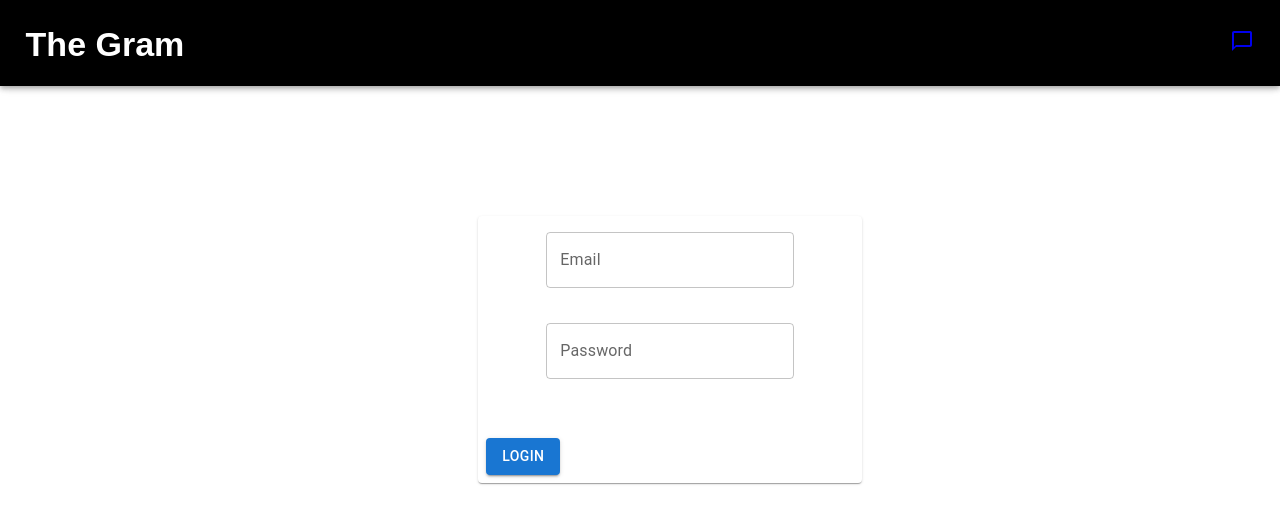
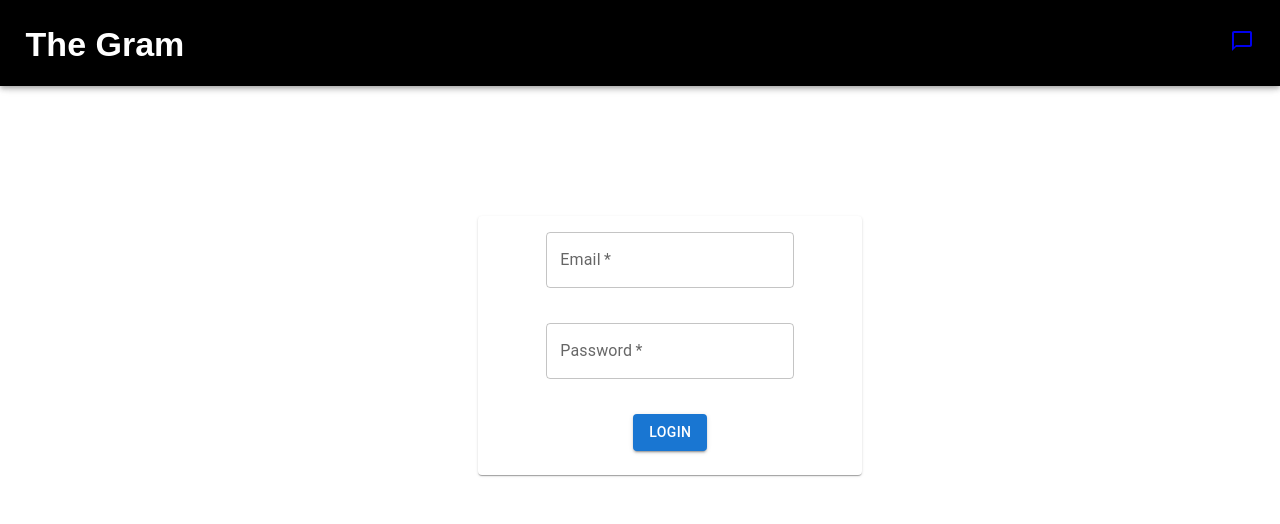
Before and after one commit to maahi-jain/The-Gram, a React (Create React App) app in the folder app/: page / in a window 1280 px wide. Shown: the top 524 px of the page. Built offline with nearby package versions, Linux system fonts and the light colour scheme.

Commit message:
handle login error

```diff
--- a/app/src/Components/Login/index.js
+++ b/app/src/Components/Login/index.js
@@ -2,7 +2,7 @@ import { Button, Card, CardActions, CardContent, TextField } from "@mui/material
 import React, { useContext, useEffect, useState } from "react";
 import "./style.css"
 import useAuthentication from "../../CustomHooks/useAuthentication";
-import { useLocation, useNavigate } from "react-router-dom";
+import { useNavigate } from "react-router-dom";
 
 const Login = () => {
     const [email, setEmail] = useState("");
@@ -10,8 +10,6 @@ const Login = () => {
     const { AuthCtx } = useAuthentication();
     const { user, error, login } = useContext(AuthCtx);
     const navigate = useNavigate();
-    const location = useLocation();
-    // const from = location?.state?.from?.pathName || "/home"
 
     useEffect(() => {
         user && navigate("/home");
@@ -21,18 +19,17 @@ const Login = () => {
         <div className="container">
             <Card id="loginForm">
                 <CardContent>
-                    <form>
+                    <form onSubmit={() => login(email, password)}>
                         <div className="input">
-                            <TextField label="Email" variant="outlined" onChange={(e) => setEmail(e.target.value)} />
+                            <TextField type="email" required label="Email" variant="outlined" onChange={(e) => setEmail(e.target.value)} />
                         </div>
                         <div className="input">
-                            <TextField type="password" label="Password" variant="outlined" onChange={(e) => setPassword(e.target.value)} />
+                            <TextField type="password" required label="Password" variant="outlined" onChange={(e) => setPassword(e.target.value)} />
                         </div>
+                        <Button className="loginButton" variant="contained" type="submit">Login</Button>
+                        {error && <p className="errorMessage">{error}</p>}
                     </form>
                 </CardContent>
-                <CardActions>
-                    <Button className="loginButton" variant="contained" onClick={() => login(email, password)}>Login</Button>
-                </CardActions>
             </Card>
         </div>
     )
--- a/app/src/Components/Login/style.css
+++ b/app/src/Components/Login/style.css
@@ -12,3 +12,8 @@
   margin: auto;
   margin-bottom: 2%;
 }
+
+.errorMessage {
+  font-size: small;
+  color: red;
+}
--- a/app/src/CustomHooks/useAuthentication.js
+++ b/app/src/CustomHooks/useAuthentication.js
@@ -1,4 +1,5 @@
 import React, { createContext, useState } from "react";
+import { useNavigate } from "react-router-dom";
 
 const AuthCtx = createContext();
 
@@ -34,12 +35,14 @@ const useAuthentication = () => {
 export default useAuthentication;
 
 const doLogin = (email, password) => {
+    return new Promise((resolve, reject) => {
         if (email === "mahi@gmail.com" && password === "mahi123") {
-        return Promise.resolve({
+            resolve({
                 id: 1,
                 name: "Mahima"
             });
         } else {
-        throw new Error("UnAuthenticated!");
+            reject("Invalid credentials!");
         }
+    })
 }
```
Lines whose indentation alone changed are shown as unchanged.
